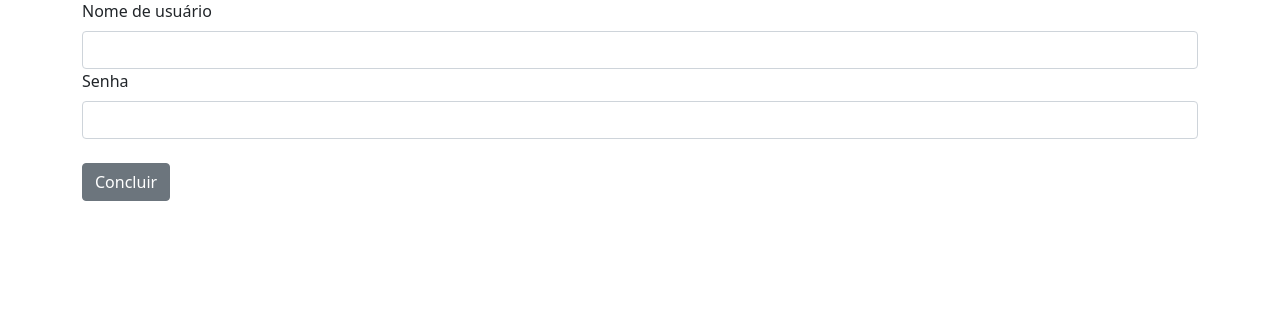
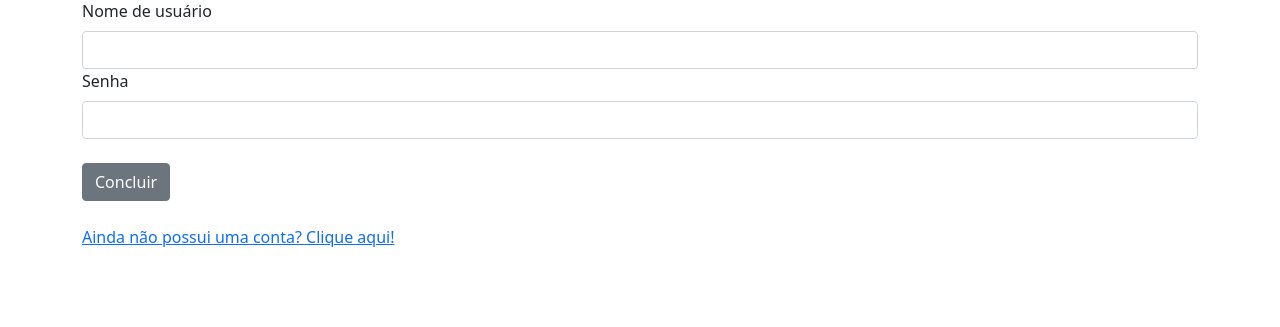
Before and after one commit to BrunoVieira003/todo_list, a Flask app: page /login in a window 1280 px wide. Shown: the part 137-464 px from the top of the page. Run offline with Flask 2, Linux system fonts and the light colour scheme.

Commit message:
Adiciona link para criar conta na página de login

```diff
--- a/templates/login_form.html
+++ b/templates/login_form.html
@@ -21,4 +21,6 @@
         <br>
         {{ form.submit(class="btn btn-secondary") }}
     </form>
+    <br>
+    <a href="{{ url_for('new_user') }}">Ainda não possui uma conta? Clique aqui!</a>
 {% endblock%}
```
